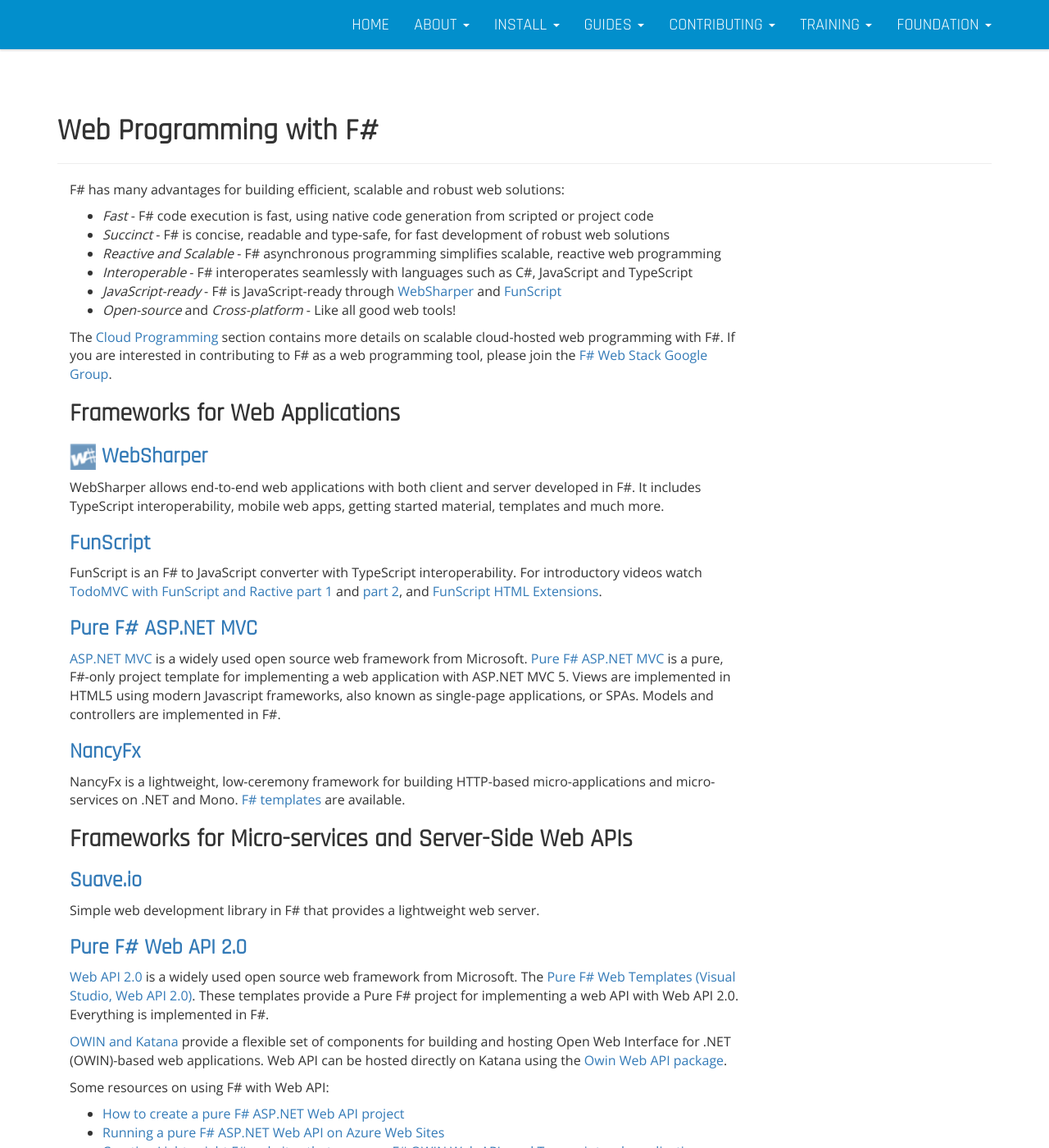
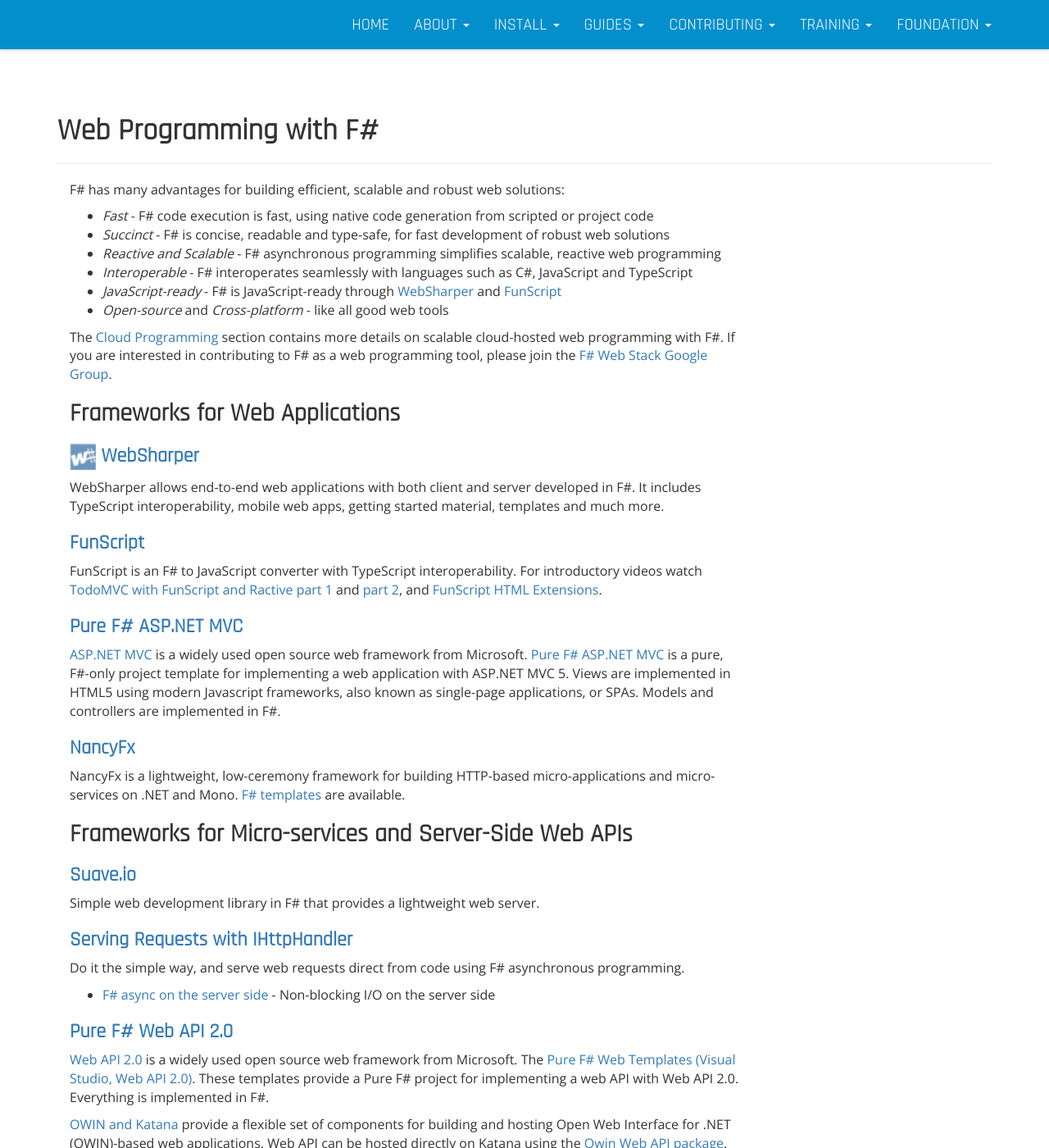
Before and after one commit to fsharp/fsharp.org, a Jekyll site: the page built from guides/web/index.md, in a window 1280 px wide and 1400 px high. Shown: the whole window at 82% size. Built offline with Jekyll 4.4.1, drawn with Linux system fonts in a browser that asks for light colours; nearby versions of some CDN libraries; some of the changed text lies outside the part shown.

Commit message:
typography cleanup

```diff
--- a/css/main.css
+++ b/css/main.css
@@ -38,11 +38,11 @@
 }
 
 h3 {
-    font-size: 26px;
+    font-size: 24px;
 }
 
 h4 {
-    font-size: 24px;
+    font-size: 20px;
 }
 
 /* Navbar */
--- a/guides/web/index.md
+++ b/guides/web/index.md
@@ -12,7 +12,7 @@
 * *Reactive and Scalable* - F# asynchronous programming simplifies scalable, reactive web programming
 * *Interoperable* - F# interoperates seamlessly with languages such as C#, JavaScript and TypeScript
 * *JavaScript-ready* - F# is JavaScript-ready through [WebSharper](http://websharper.com) and [FunScript](http://funscript.info/)
-* *Open-source* and *Cross-platform*  - Like all good web tools!
+* *Open-source* and *Cross-platform*  - like all good web tools
 
 The [Cloud Programming](/cloud) section contains more details on scalable cloud-hosted web programming with F#.
 If you are interested in contributing to F# as a web programming tool, please join
@@ -46,6 +46,13 @@
 ### [Suave.io](http://suave.io/)
 
 Simple web development library in F# that provides a lightweight web server.
+
+### [Serving Requests with IHttpHandler](http://codinglight.blogspot.co.uk/2010/03/writing-your-own-httphandler-in-f.html)
+
+Do it the simple way, and serve web requests direct from code using F# asynchronous programming.
+
+* [F# async on the server side](http://lorgonblog.wordpress.com/2010/03/28/f-async-on-the-server-side/) - Non-blocking I/O on the server side
+
 
 ### [Pure F# Web API 2.0](http://bloggemdano.blogspot.com/2013/12/a-new-f-aspnet-mvc-5-and-web-api-2.html)
 
@@ -172,7 +173,7 @@
 * The [F#/C# Web Templates (Xamarin Studio, ASP.NET MVC 4)](http://bloggemdano.blogspot.de/2012/12/using-new-aspnet-mvc-4-template-in.html) are a similar set of cross-platform templates for MonoDevelop.
 * The [F#/C# Web Templates (Visual Studio, ASP.NET MVC 3](http://visualstudiogallery.msdn.microsoft.com/f57aa816-e96b-4133-ab5d-9b9b99914ead) include templates for ASP.NET MVC 3 (ASPX/Razor).
 
-### Silverlight Applications:
+### Silverlight Applications
 
 For those still using Silverlight, you can use F# to build Silverlight projects
 in whole or in part. Some resources are:
```
Also changed, not shown: other parts of guides/web/index.md (+3 -9 lines).
